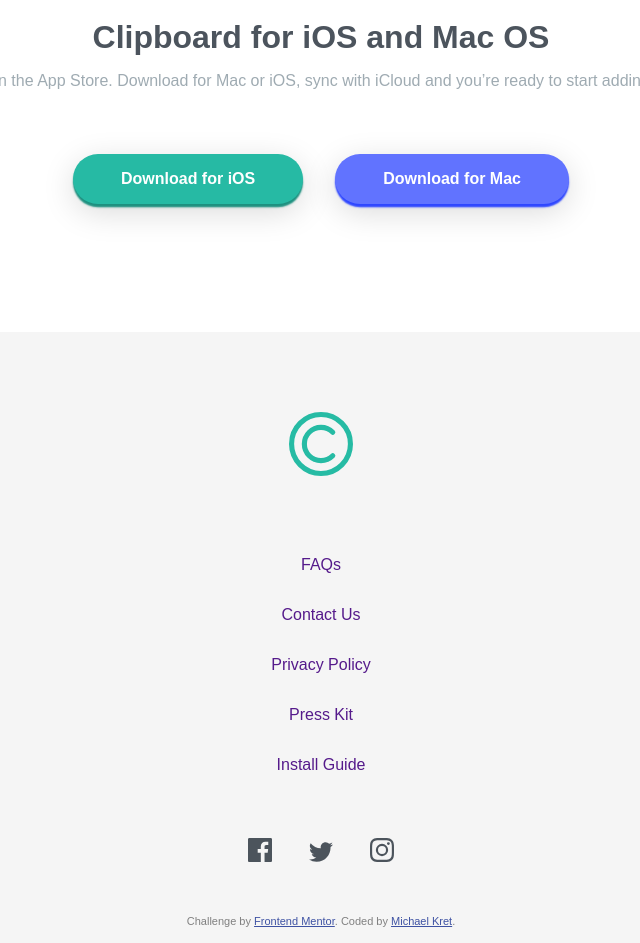
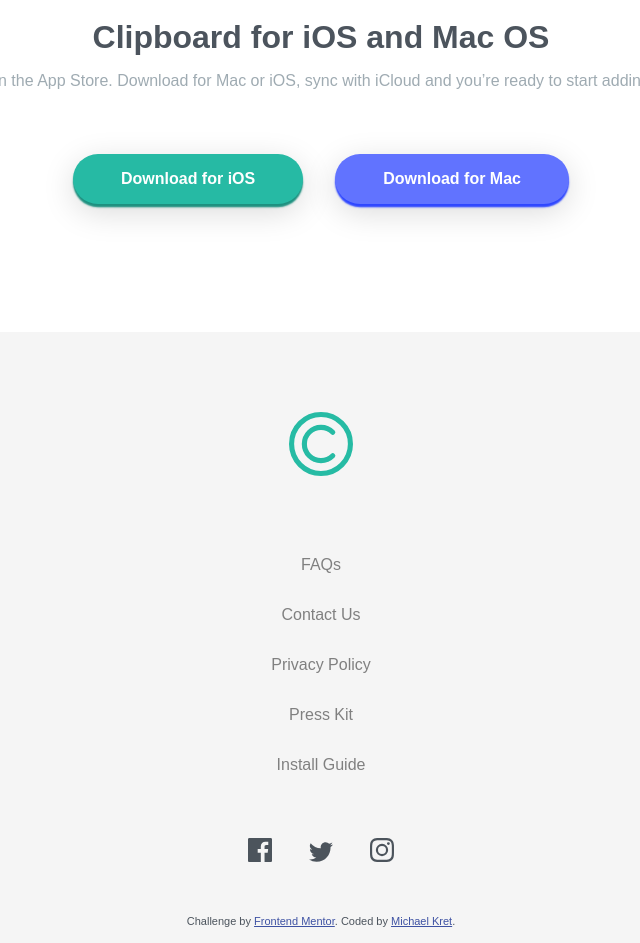
Before and after one commit to atekron/fm-j-clipboard-landing-page, a plain HTML site: page index.html in a window 1280 px wide. Shown: the part 4436-5379 px from the top of the page, without its empty margins (319-959 px from the left). Drawn offline with Linux system fonts and the light colour scheme; a web font is replaced by a local one.

Commit message:
link color fix

```diff
--- a/scss/layout/_footer.scss
+++ b/scss/layout/_footer.scss
@@ -1,7 +1,6 @@
 .footer {
   width: 100%;
   background-color: whitesmoke;
-  color: gray;
   padding: $section-padding;
   &__logo {
     margin: 4rem;
@@ -18,6 +17,7 @@
     align-items: center;
     margin-bottom: 3rem;
     a {
+      color: gray;
       font-size: 1rem;
       text-decoration: none;
       margin: 1rem auto;
```
Also changed, not shown: css/main.css, 1 other file.
